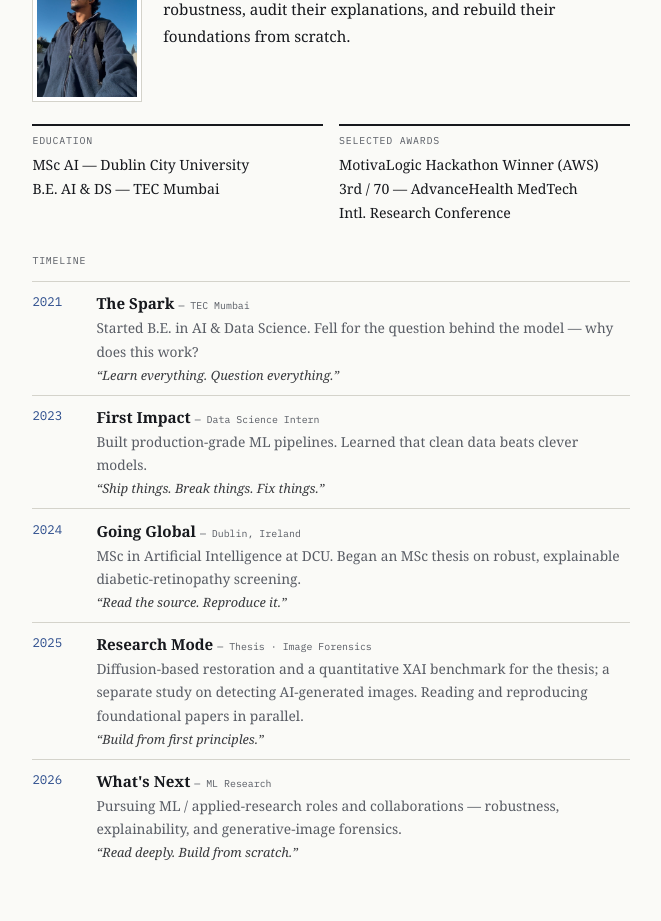
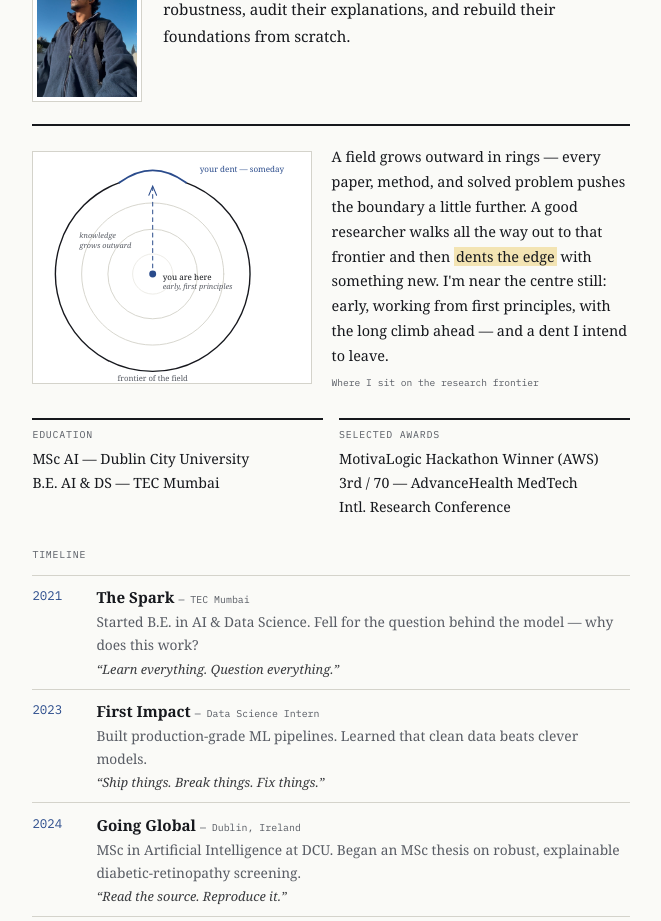
Before and after one commit to Atharvax16/Portfolio, a React (Vite) app: page / in a window 1280 px wide. Shown: the part 5940-6861 px from the top of the page, without its empty margins (400-1061 px from the left). Built offline with nearby package versions, Linux system fonts and the light colour scheme.

Commit message:
About: researcher-frontier sketch (rings of knowledge, you near centre, a dent at the edge)

```diff
--- a/src/App.jsx
+++ b/src/App.jsx
@@ -3,7 +3,7 @@ import {
   P, SECS, PAPER, RESEARCH_AREAS, READING_LOG, TIL_REPO, FROM_SCRATCH,
   METHODS, JOURNEY, ORDERED_PROJECTS,
 } from "./data.js";
-import { Rv, Radar, PhotoGallery, MatrixOverlay, ResearchModal, SketchFidelityAccuracy } from "./ui.jsx";
+import { Rv, Radar, PhotoGallery, MatrixOverlay, ResearchModal, SketchFidelityAccuracy, SketchResearcherFrontier } from "./ui.jsx";
 
 /* Type tokens */
 const DISP = { fontFamily: "'Spectral',Georgia,serif" };
@@ -301,6 +301,20 @@ export default function App() {
             </div>
           </Rv>
 
+          <Rv delay={0.04}>
+            <figure style={{ margin: "0 0 1.8rem", display: "flex", gap: "1.2rem", alignItems: "center", flexWrap: "wrap", borderTop: `2px solid ${P.ink}`, paddingTop: "1.2rem" }}>
+              <div style={{ width: 280, maxWidth: "100%", flexShrink: 0, border: `1px solid ${P.line}`, background: P.paper2 }}>
+                <SketchResearcherFrontier />
+              </div>
+              <figcaption style={{ flex: 1, minWidth: 200 }}>
+                <p style={{ ...BODY, fontSize: "0.9rem", color: P.ink, lineHeight: 1.72, textWrap: "pretty" }}>
+                  A field grows outward in rings — every paper, method, and solved problem pushes the boundary a little further. A good researcher walks all the way out to that frontier and then <span style={{ background: P.highlight, padding: "0 2px" }}>dents the edge</span> with something new. I'm near the centre still: early, working from first principles, with the long climb ahead — and a dent I intend to leave.
+                </p>
+                <div style={{ ...MONO, fontSize: "0.6rem", color: P.sub, marginTop: 8 }}>Where I sit on the research frontier</div>
+              </figcaption>
+            </figure>
+          </Rv>
+
           <Rv delay={0.06}>
             <div style={{ display: "grid", gridTemplateColumns: "repeat(auto-fit,minmax(180px,1fr))", gap: "1rem", marginBottom: "1.8rem" }}>
               {[
--- a/src/ui.jsx
+++ b/src/ui.jsx
@@ -108,6 +108,40 @@ export function SketchFidelityAccuracy() {
       <text x="224" y="120" style={SK} fontSize="10" fontStyle="italic" fill={P.ink}>the crossing</text>
       <text x="58" y="44" style={SK} fontSize="10.5" fontStyle="italic" fill={P.sub}>“looks restored,</text>
       <text x="58" y="58" style={SK} fontSize="10.5" fontStyle="italic" fill={P.sub}>reads wrong”</text>
+    </svg>
+  );
+}
+
+/* Where a researcher sits: rings of known work growing outward, a gap at
+   the frontier, and you near the centre — early, with the long climb ahead. */
+export function SketchResearcherFrontier() {
+  return (
+    <svg viewBox="0 0 360 300" width="100%" height="100%" role="img"
+      aria-label="Sketch: concentric rings of knowledge with a frontier gap and 'you are here' near the centre"
+      style={{ display: "block" }}>
+      <defs><RoughDefs id="rgh-rf" scale={1.5} seed={11} /></defs>
+      <g filter="url(#rgh-rf)" fill="none" strokeLinecap="round">
+        {/* inner rings — accumulated knowledge */}
+        <circle cx="155" cy="158" r="26" stroke={P.faint} strokeWidth="1.2" />
+        <circle cx="155" cy="158" r="58" stroke={P.line} strokeWidth="1.2" />
+        <circle cx="155" cy="158" r="92" stroke={P.line} strokeWidth="1.2" />
+        {/* frontier ring with a gap at the top */}
+        <path d="M198 39.6 A 126 126 0 1 1 112 39.6" stroke={P.ink} strokeWidth="1.8" />
+        {/* the dent being pushed past the frontier */}
+        <path d="M112 39.6 Q 155 8, 198 39.6" stroke={P.accent} strokeWidth="2.4" />
+        {/* the long climb */}
+        <path d="M155 150 L155 46" stroke={P.accent} strokeWidth="1.3" strokeDasharray="5 5" />
+        <path d="M150 56 L155 44 L160 56" stroke={P.accent} strokeWidth="1.3" />
+        {/* you */}
+        <circle cx="155" cy="158" r="4.5" fill={P.accent} stroke="none" />
+      </g>
+      {/* labels */}
+      <text x="216" y="26" style={SK} fontSize="10.5" fill={P.accent}>your dent — someday</text>
+      <text x="168" y="166" style={SK} fontSize="10.5" fill={P.ink}>you are here</text>
+      <text x="168" y="178" style={SK} fontSize="9.5" fontStyle="italic" fill={P.sub}>early, first principles</text>
+      <text x="155" y="296" textAnchor="middle" style={SK} fontSize="10" fill={P.sub}>frontier of the field</text>
+      <text x="60" y="112" style={SK} fontSize="9.5" fontStyle="italic" fill={P.sub}>knowledge</text>
+      <text x="60" y="124" style={SK} fontSize="9.5" fontStyle="italic" fill={P.sub}>grows outward</text>
     </svg>
   );
 }
```
